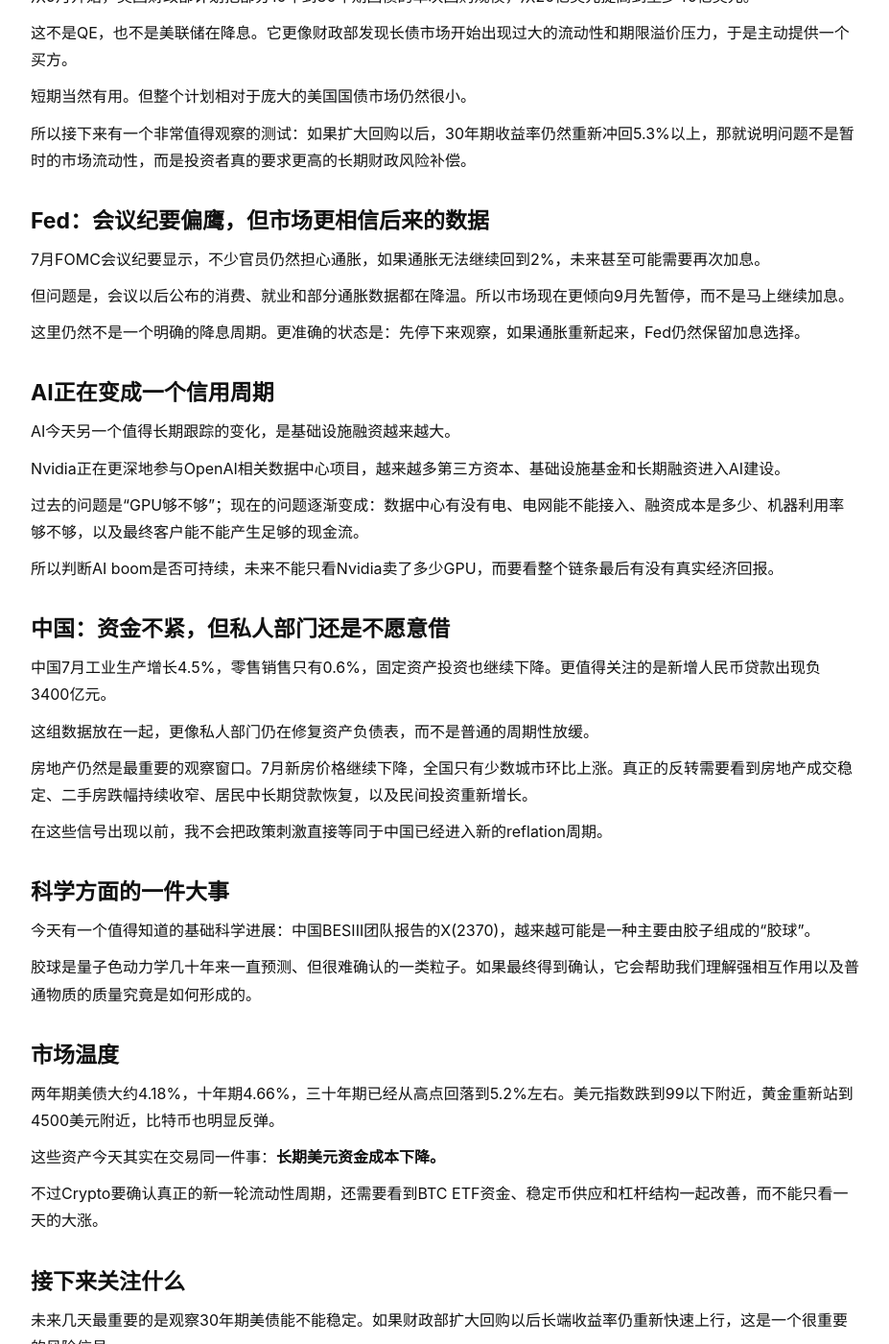
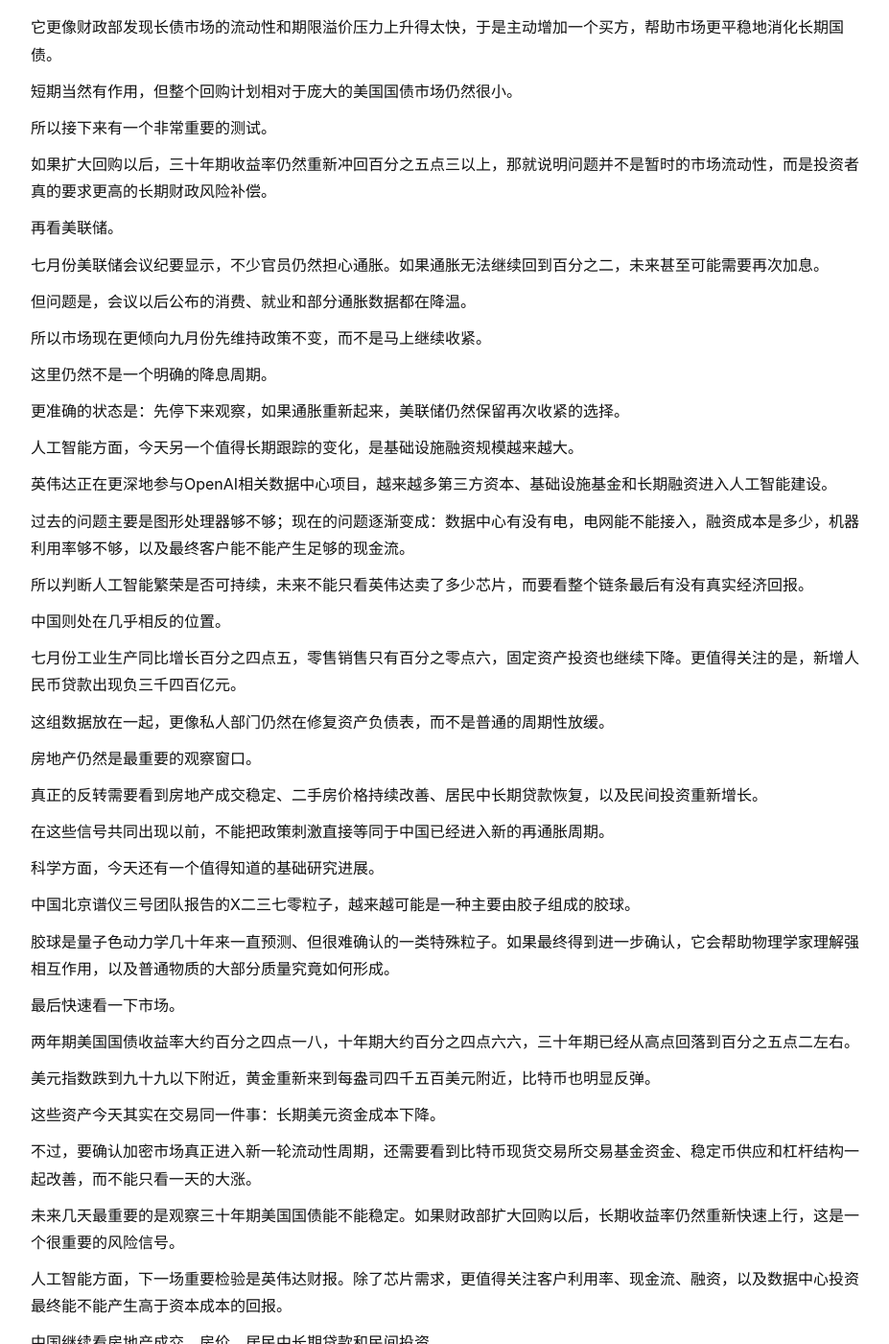
Before and after one commit to tangkk/daily_brief, a Jekyll site: the page built from spoken/2026-08-20.md, in a window 1280 px wide and 1400 px high, scrolled down 704 px. Shown: the whole window at 96% size, without its empty margins (176-1103 px from the left). Built offline with Jekyll 4.4.1, drawn with Linux system fonts in a browser that asks for light colours; some of the changed text lies outside the part shown.

Commit message:
Rewrite Aug 20 spoken brief to current podcast style

```diff
--- a/spoken/2026-08-20.md
+++ b/spoken/2026-08-20.md
@@ -5,72 +5,82 @@ date: 2026-08-20 08:00:00 +0800
 permalink: /spoken/2026-08-20/
 ---
 
-## 今天先说结论
+今天市场最大的变化，是美国财政部开始主动缓解长期国债市场的压力。
 
-今天市场最大的变化，是美国财政部开始主动缓解长期国债市场的压力。此前30年期美债收益率一度冲到5.34%左右，随后财政部宣布扩大长期国债回购，30年期收益率迅速回落到5.2%附近。
+此前三十年期美国国债收益率一度冲到百分之五点三四左右，随后财政部宣布扩大长期国债回购，三十年期收益率迅速回落到百分之五点二附近。
 
-结果就是一套非常典型的资产反应：长债收益率下降、美元走弱，黄金、比特币和股票一起反弹。
+市场随后出现一套非常典型的资产反应：长期国债收益率下降，美元走弱，黄金、比特币和股票一起反弹。
 
-但这里最重要的一点是：**财政部改善的是市场流动性，并没有解决美国财政赤字和长期国债供给问题。** 所以现在还不能说长债风险已经结束。
+但这里最重要的一点是，财政部改善的是市场流动性，并没有解决美国财政赤字和长期国债供给问题。
 
-## 为什么财政部这次动作重要
+所以现在还不能说长债风险已经结束。
 
-从9月开始，美国财政部计划把部分10年到30年期国债的单次回购规模，从20亿美元提高到至少40亿美元。
+先说财政部这次动作为什么重要。
 
-这不是QE，也不是美联储在降息。它更像财政部发现长债市场开始出现过大的流动性和期限溢价压力，于是主动提供一个买方。
+从九月份开始，美国财政部计划把部分十年到三十年期国债的单次回购规模，从大约二十亿美元提高到至少四十亿美元。
 
-短期当然有用。但整个计划相对于庞大的美国国债市场仍然很小。
+这不是量化宽松，也不是美联储在降息。
 
-所以接下来有一个非常值得观察的测试：如果扩大回购以后，30年期收益率仍然重新冲回5.3%以上，那就说明问题不是暂时的市场流动性，而是投资者真的要求更高的长期财政风险补偿。
+它更像财政部发现长债市场的流动性和期限溢价压力上升得太快，于是主动增加一个买方，帮助市场更平稳地消化长期国债。
 
-## Fed：会议纪要偏鹰，但市场更相信后来的数据
+短期当然有作用，但整个回购计划相对于庞大的美国国债市场仍然很小。
 
-7月FOMC会议纪要显示，不少官员仍然担心通胀，如果通胀无法继续回到2%，未来甚至可能需要再次加息。
+所以接下来有一个非常重要的测试。
 
-但问题是，会议以后公布的消费、就业和部分通胀数据都在降温。所以市场现在更倾向9月先暂停，而不是马上继续加息。
+如果扩大回购以后，三十年期收益率仍然重新冲回百分之五点三以上，那就说明问题并不是暂时的市场流动性，而是投资者真的要求更高的长期财政风险补偿。
 
-这里仍然不是一个明确的降息周期。更准确的状态是：先停下来观察，如果通胀重新起来，Fed仍然保留加息选择。
+再看美联储。
 
-## AI正在变成一个信用周期
+七月份美联储会议纪要显示，不少官员仍然担心通胀。如果通胀无法继续回到百分之二，未来甚至可能需要再次加息。
 
-AI今天另一个值得长期跟踪的变化，是基础设施融资越来越大。
+但问题是，会议以后公布的消费、就业和部分通胀数据都在降温。
 
-Nvidia正在更深地参与OpenAI相关数据中心项目，越来越多第三方资本、基础设施基金和长期融资进入AI建设。
+所以市场现在更倾向九月份先维持政策不变，而不是马上继续收紧。
 
-过去的问题是“GPU够不够”；现在的问题逐渐变成：数据中心有没有电、电网能不能接入、融资成本是多少、机器利用率够不够，以及最终客户能不能产生足够的现金流。
+这里仍然不是一个明确的降息周期。
 
-所以判断AI boom是否可持续，未来不能只看Nvidia卖了多少GPU，而要看整个链条最后有没有真实经济回报。
+更准确的状态是：先停下来观察，如果通胀重新起来，美联储仍然保留再次收紧的选择。
 
-## 中国：资金不紧，但私人部门还是不愿意借
+人工智能方面，今天另一个值得长期跟踪的变化，是基础设施融资规模越来越大。
 
-中国7月工业生产增长4.5%，零售销售只有0.6%，固定资产投资也继续下降。更值得关注的是新增人民币贷款出现负3400亿元。
+英伟达正在更深地参与OpenAI相关数据中心项目，越来越多第三方资本、基础设施基金和长期融资进入人工智能建设。
 
-这组数据放在一起，更像私人部门仍在修复资产负债表，而不是普通的周期性放缓。
+过去的问题主要是图形处理器够不够；现在的问题逐渐变成：数据中心有没有电，电网能不能接入，融资成本是多少，机器利用率够不够，以及最终客户能不能产生足够的现金流。
 
-房地产仍然是最重要的观察窗口。7月新房价格继续下降，全国只有少数城市环比上涨。真正的反转需要看到房地产成交稳定、二手房跌幅持续收窄、居民中长期贷款恢复，以及民间投资重新增长。
+所以判断人工智能繁荣是否可持续，未来不能只看英伟达卖了多少芯片，而要看整个链条最后有没有真实经济回报。
 
-在这些信号出现以前，我不会把政策刺激直接等同于中国已经进入新的reflation周期。
+中国则处在几乎相反的位置。
 
-## 科学方面的一件大事
+七月份工业生产同比增长百分之四点五，零售销售只有百分之零点六，固定资产投资也继续下降。更值得关注的是，新增人民币贷款出现负三千四百亿元。
 
-今天有一个值得知道的基础科学进展：中国BESIII团队报告的X(2370)，越来越可能是一种主要由胶子组成的“胶球”。
+这组数据放在一起，更像私人部门仍然在修复资产负债表，而不是普通的周期性放缓。
 
-胶球是量子色动力学几十年来一直预测、但很难确认的一类粒子。如果最终得到确认，它会帮助我们理解强相互作用以及普通物质的质量究竟是如何形成的。
+房地产仍然是最重要的观察窗口。
 
-## 市场温度
+真正的反转需要看到房地产成交稳定、二手房价格持续改善、居民中长期贷款恢复，以及民间投资重新增长。
 
-两年期美债大约4.18%，十年期4.66%，三十年期已经从高点回落到5.2%左右。美元指数跌到99以下附近，黄金重新站到4500美元附近，比特币也明显反弹。
+在这些信号共同出现以前，不能把政策刺激直接等同于中国已经进入新的再通胀周期。
 
-这些资产今天其实在交易同一件事：**长期美元资金成本下降。**
+科学方面，今天还有一个值得知道的基础研究进展。
 
-不过Crypto要确认真正的新一轮流动性周期，还需要看到BTC ETF资金、稳定币供应和杠杆结构一起改善，而不能只看一天的大涨。
+中国北京谱仪三号团队报告的X二三七零粒子，越来越可能是一种主要由胶子组成的胶球。
 
-## 接下来关注什么
+胶球是量子色动力学几十年来一直预测、但很难确认的一类特殊粒子。如果最终得到进一步确认，它会帮助物理学家理解强相互作用，以及普通物质的大部分质量究竟如何形成。
 
-未来几天最重要的是观察30年期美债能不能稳定。如果财政部扩大回购以后长端收益率仍重新快速上行，这是一个很重要的风险信号。
+最后快速看一下市场。
 
-AI方面，8月26日Nvidia财报是下一场大考。除了GPU需求，我更关注客户利用率、现金流、融资和数据中心投资是否仍然能够产生合理回报。
+两年期美国国债收益率大约百分之四点一八，十年期大约百分之四点六六，三十年期已经从高点回落到百分之五点二左右。
+
+美元指数跌到九十九以下附近，黄金重新来到每盎司四千五百美元附近，比特币也明显反弹。
+
+这些资产今天其实在交易同一件事：长期美元资金成本下降。
+
+不过，要确认加密市场真正进入新一轮流动性周期，还需要看到比特币现货交易所交易基金资金、稳定币供应和杠杆结构一起改善，而不能只看一天的大涨。
+
+未来几天最重要的是观察三十年期美国国债能不能稳定。如果财政部扩大回购以后，长期收益率仍然重新快速上行，这是一个很重要的风险信号。
+
+人工智能方面，下一场重要检验是英伟达财报。除了芯片需求，更值得关注客户利用率、现金流、融资，以及数据中心投资最终能不能产生高于资本成本的回报。
 
 中国继续看房地产成交、房价、居民中长期贷款和民间投资。
 
-如果今天只记住一句话，就是：**美国暂时压住了长债市场的火，但没有消除财政和期限溢价问题；AI投资仍然强，却越来越依赖真实现金流；中国私人部门则仍然缺乏重新加杠杆的信号。**
+今天最值得记住的一句话是：美国暂时压住了长债市场的火，但没有消除财政和期限溢价问题；人工智能投资仍然强，却越来越依赖真实现金流；中国私人部门则仍然缺乏重新加杠杆的信号。
```
